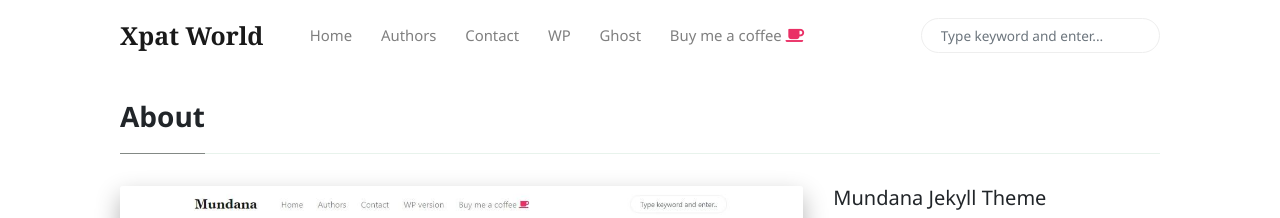
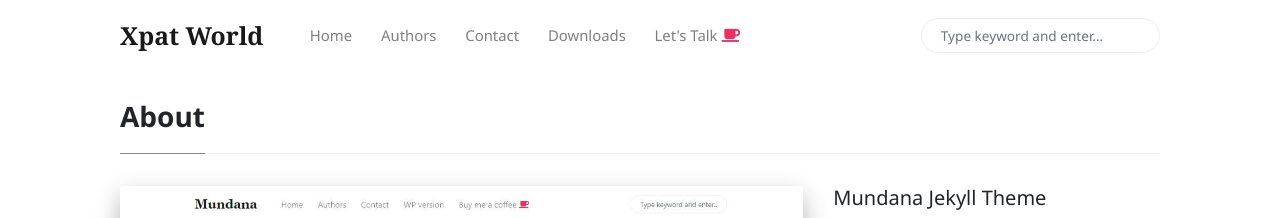
Before and after one commit to Xpat-World/xpatworld, a Jekyll site: the page built from _pages/about.md, in a window 1280 px wide. Shown: the top 218 px of the page. Built offline with Jekyll 4.4.1, drawn with Linux system fonts in a browser that asks for light colours; nearby versions of some CDN libraries; comment, search, counter and statistics services are not loaded.

Commit message:
Update menu-header.html

```diff
--- a/_includes/menu-header.html
+++ b/_includes/menu-header.html
@@ -10,11 +10,8 @@
 <a class="nav-link" href="{{site.baseurl}}/contact.html">Contact</a>
 </li>
 <li class="nav-item">
-<a target="_blank" class="nav-link" href="https://www.wowthemes.net/themes/mundana-wordpress/">WP</a>
+<a target="_blank" class="nav-link" href="https://xpatdl.wordpress.com/">Downloads</a>
 </li>
 <li class="nav-item">
-<a target="_blank" class="nav-link" href="https://www.wowthemes.net/themes/mundana-ghost/">Ghost</a>
+<a target="_blank" class="nav-link" href="tel:+254 796 645 650">Let's Talk <i class="fa fa-coffee text-danger"></i></a>
 </li>
-<li class="nav-item">
-<a target="_blank" class="nav-link" href="https://www.wowthemes.net/donate/">Buy me a coffee <i class="fa fa-coffee text-danger"></i></a>
-</li>
```
